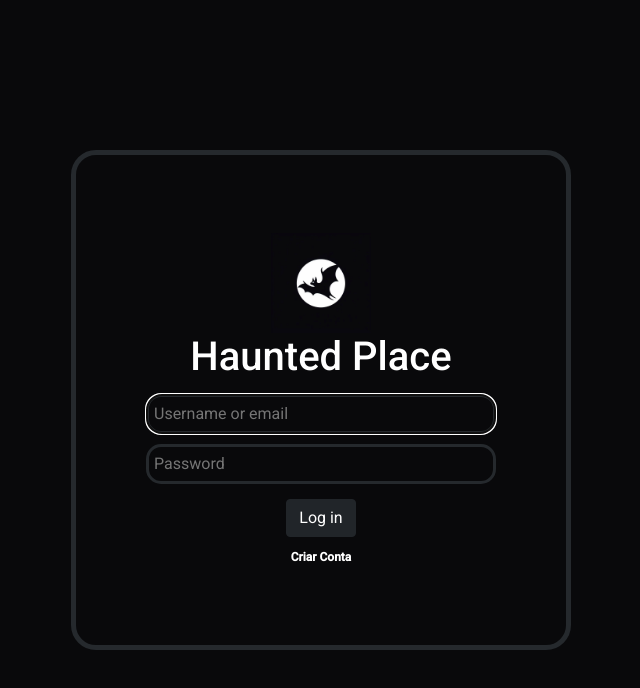
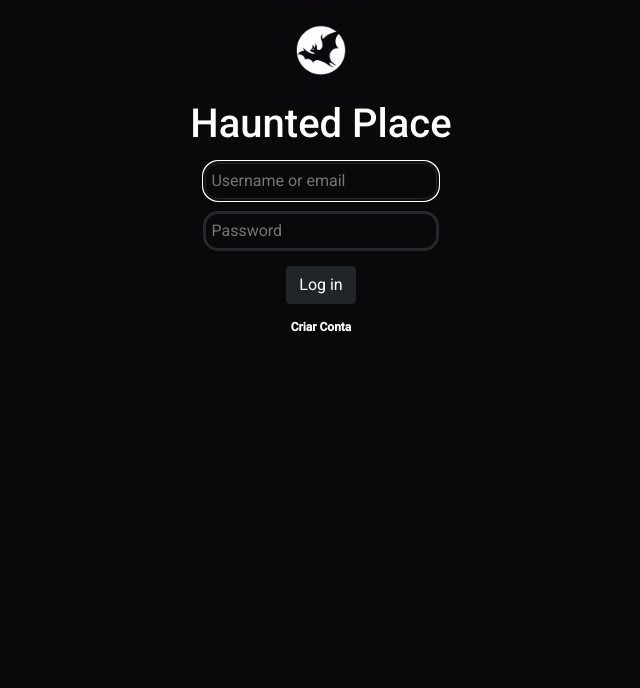
Before and after one commit to vlopess/Haunted-Place-Web, an Angular app: page /login in a window 1280 px wide. Shown: the top 688 px of the page, without its empty margins (319-959 px from the left). Built offline with nearby package versions, Linux system fonts and the light colour scheme.

Commit message:
refact: removendo os styles de componentes específico

```diff
--- a/src/styles.css
+++ b/src/styles.css
@@ -1,6 +1,10 @@
 /* You can add global styles to this file, and also import other style files */
 
-* {
+h1, p{
+  color: white;
+}
+
+label{
   color: white;
 }
 
@@ -12,68 +16,13 @@ body {
   justify-content: center;
   align-items: center;
   font-family: 'Poppins', sans-serif;
-
-}
-.container-login {
-  padding: 0;
-  width: 500px;
-  height: 500px;
-  margin: 25px auto;
-  border: #25292d 5px solid;
-  border-radius: 25px;
-  display: flex;
-  flex-wrap: wrap;
-  justify-content: center;
-  flex-direction: column;
   text-align: center;
-}
-.column{
-  margin: 100px auto;
-  text-align: center;
-  display: flex;
-  flex-wrap: wrap;
-  flex-direction: column;
-}
-.container-register {
-  background-color: #09090b;
-  width: 700px;
-  height: 450px;
-  border: #25292d 5px solid;
-  display: flex;
-  flex-wrap: wrap;
-  flex-direction: column;
-}
-
-
-.container-register textarea{
-  background-color: #09090b;
-  border: 3px solid #25292d;
-  color: white;
-  margin: 5px;
-  width: 650px;
-  height: 100px;
 }
 
 .container {
   margin: 0 auto;
   display: flex;
   flex-wrap: wrap;
-}
-
-.container div {
-  margin:  10px;
-}
-
-.container div label{
-  cursor: pointer;
-}
-
-.container div label input[type="checkbox"]{
-  display: none;
-}
-
-.container div label input[type="checkbox"]:checked ~ span{
-  background: #3d4249;
 }
 
 .container div label span{
@@ -134,7 +83,7 @@ input, textarea {
   color: white;
   margin: 5px;
   padding: 5px;
-  width: 350px;
+  width: 90%;
 }
 
 ::-ms-reveal {
@@ -151,17 +100,6 @@ button {
   margin: 0 auto;
 }
 
-.profileImageRegister {
-  border: #25292d 5px solid;
-  width: 150px;
-  height: 150px;
-  border-radius: 75px;
-  margin: 5px 10px;
-  background-image: url("https://icons.veryicon.com/png/o/commerce-shopping/dream-icon-library/camera_add.png");
-  background-position: center center;
-  background-repeat: no-repeat;
-  background-size: 50px 50px;
-}
 
 ::-webkit-scrollbar {
   width: 15px;
@@ -186,10 +124,5 @@ a:hover {
   color: #25292d;
 }
 
-input[type="file"] {
-  padding: 140px 0 0 0;
-}
 
-
-html, body { height: 100%; }
 body { margin: 0; font-family: Roboto, "Helvetica Neue", sans-serif; }
```
